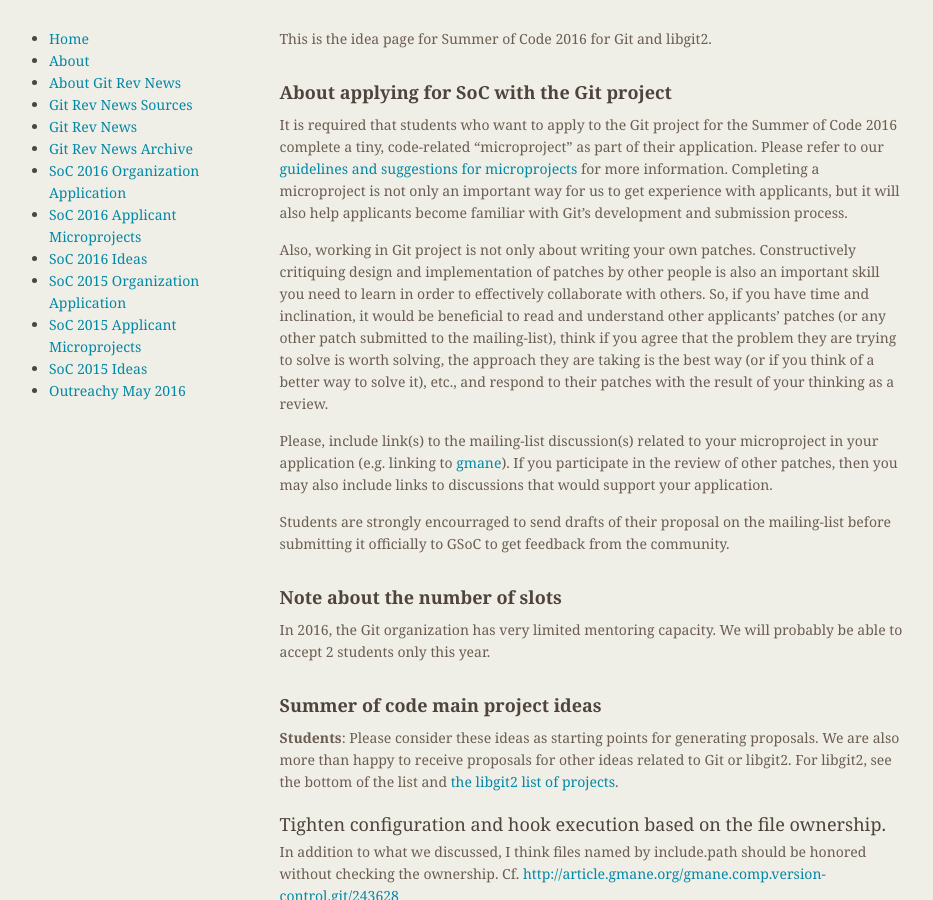
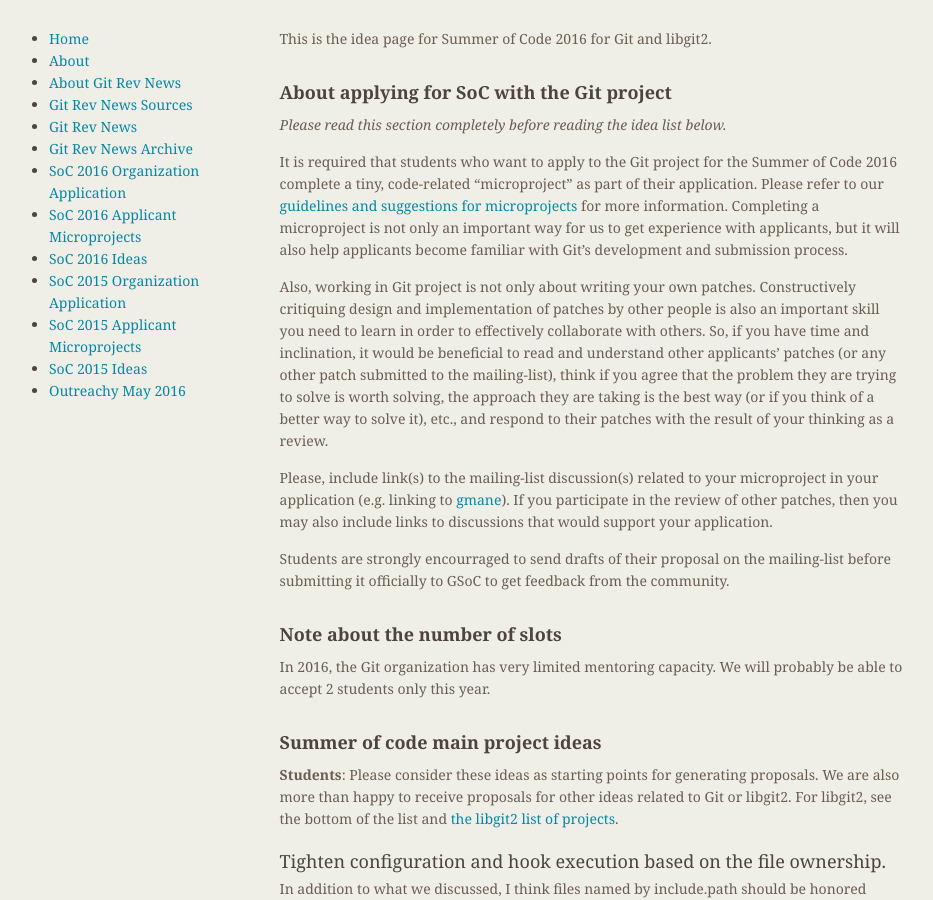
Before and after one commit to git/git.github.io, a Jekyll site: the page built from SoC-2016-Ideas.md, in a window 1280 px wide and 900 px high. Shown: the whole window, without its empty margins (174-1107 px from the left). Built offline with Jekyll 4.4.1, drawn with Linux system fonts in a browser that asks for light colours.

Commit message:
SoC: heads-up at the beginning of 'About applying' section
The page is titled "ideas" and some people may skip the introduction
thinking this is *only* an ideas page.

```diff
--- a/SoC-2016-Ideas.md
+++ b/SoC-2016-Ideas.md
@@ -6,6 +6,9 @@
 This is the idea page for Summer of Code 2016 for Git and libgit2.
 
 ## About applying for SoC with the Git project
+
+*Please read this section completely before reading the idea list
+ below.*
 
 It is required that students who want to apply to the Git
 project for the Summer of Code 2016 complete a tiny, code-related
```
